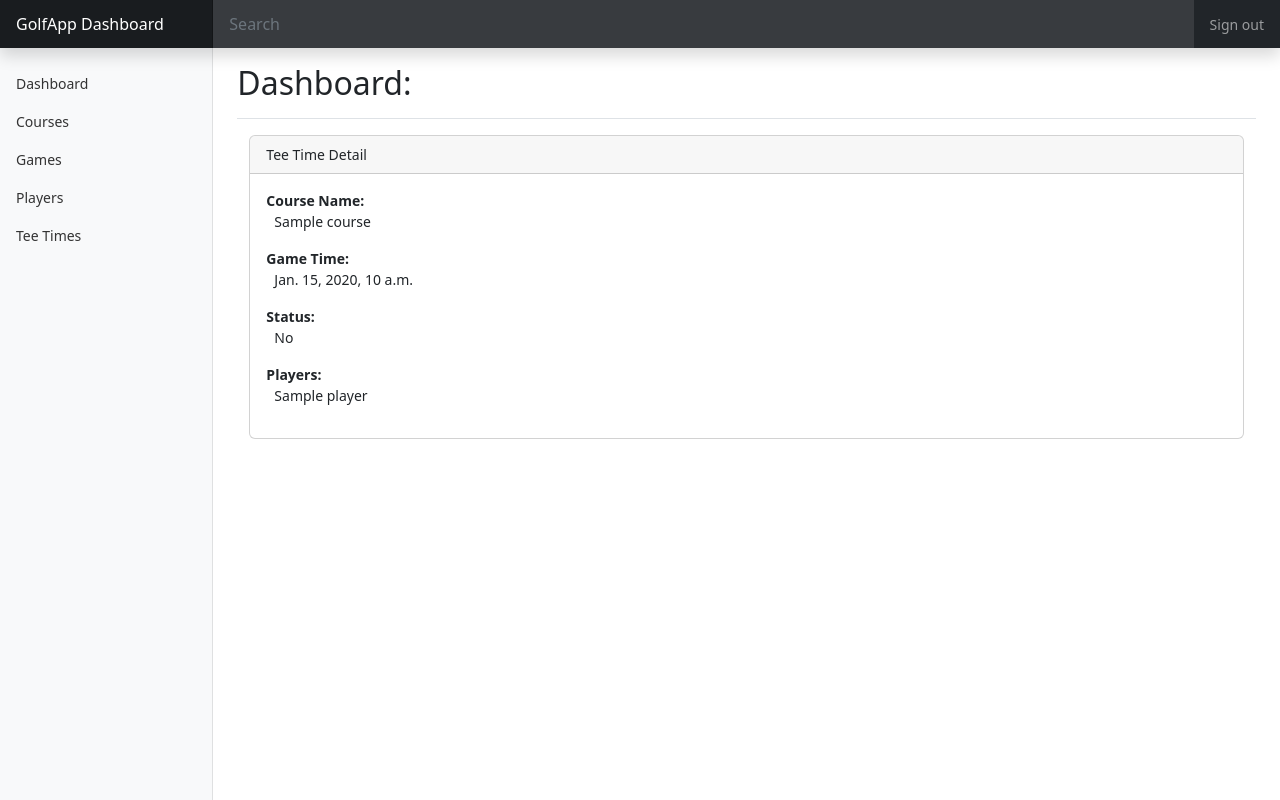
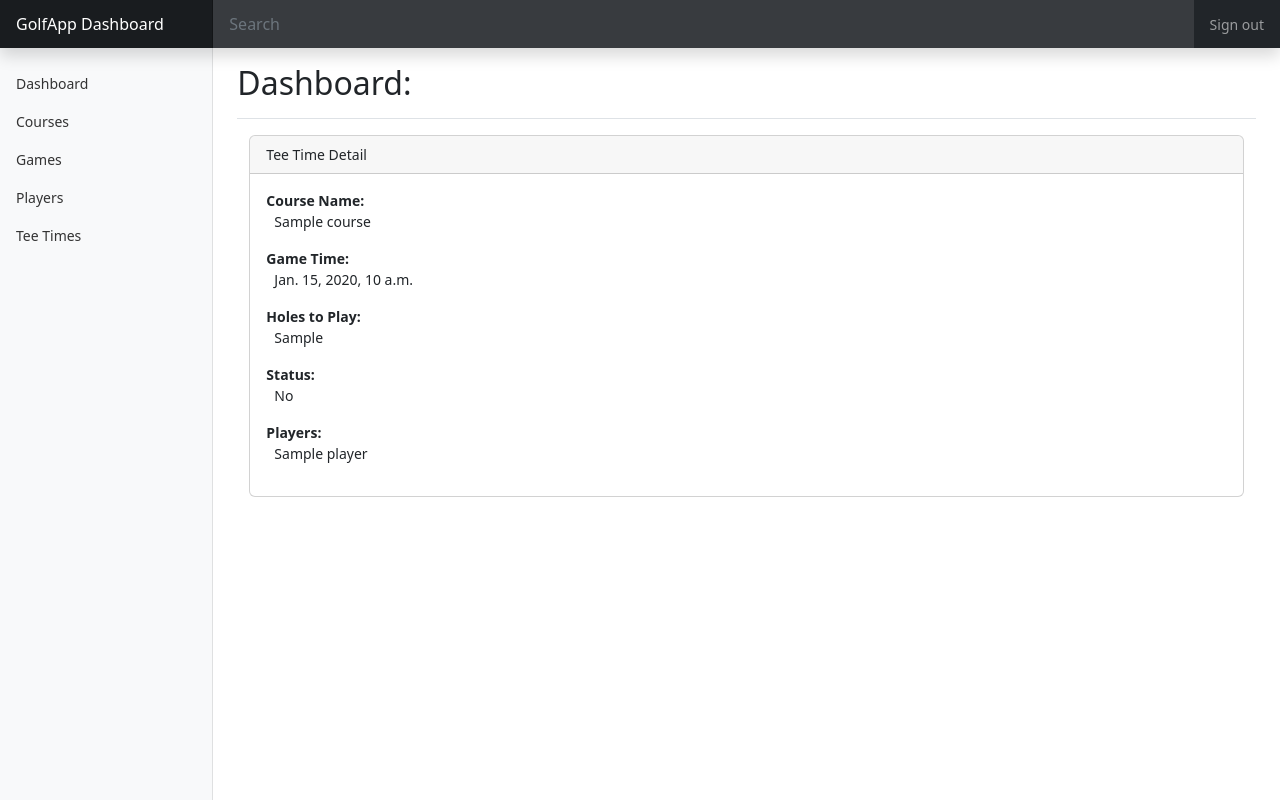
Before and after one commit to rlaneyjr/DjangoGolf, a Django app: template app/dashboard/templates/dashboard/tee-time-detail.html in a window 1280 px wide. Run offline with Django 4.2, Linux system fonts and the light colour scheme; the template is opened without the code that fills it: most values are stand-ins (such as "Sample title", 1, 10 or a date in 2020).

Commit message:
[#15] Added display of hole count for tee time

```diff
--- a/app/dashboard/templates/dashboard/tee-time-detail.html
+++ b/app/dashboard/templates/dashboard/tee-time-detail.html
@@ -15,6 +15,10 @@
                 <div class="mb-3">
                     <label class="fw-bold d-block">Game Time:</label>
                     <span class="ps-2">{{teetime_data.tee_time}}</span>
+                </div>
+                <div class="mb-3">
+                    <label class="fw-bold d-block">Holes to Play:</label>
+                    <span class="ps-2">{{teetime_data.get_holes_to_play_display}}</span>
                 </div>
                 <div class="mb-3">
                     <label class="fw-bold d-block">Status:</label>
```
